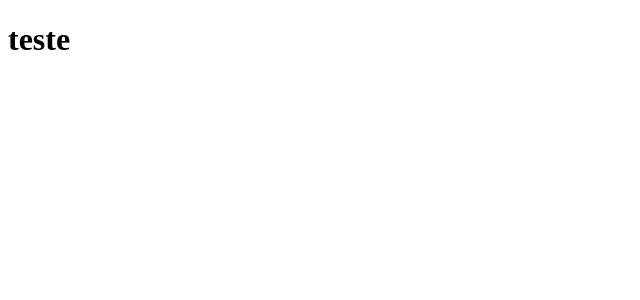
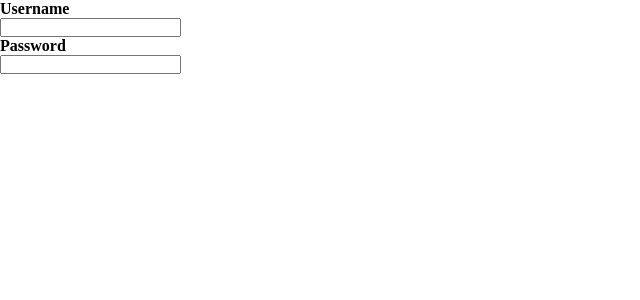
Before and after one commit to emanusantos/bbcrud, a React (Create React App) app: page / in a window 1280 px wide. Shown: the top 300 px of the page, without its empty margins (0-640 px from the left). Built offline with nearby package versions, Linux system fonts and the light colour scheme.

Commit message:
Initialized the login/register page and added react-icons dependency to the project

```diff
--- a/package.json
+++ b/package.json
@@ -8,6 +8,7 @@
     "@testing-library/user-event": "^12.1.10",
     "react": "^17.0.2",
     "react-dom": "^17.0.2",
+    "react-icons": "^4.2.0",
     "react-scripts": "4.0.3",
     "styled-components": "^5.3.0",
     "web-vitals": "^1.0.1"
--- a/src/Pages/loginRegister.js
+++ b/src/Pages/loginRegister.js
@@ -3,7 +3,16 @@ import React from 'react';
 export default function LoginRegister() {
     return (
         <div>
-            <h1>teste</h1>
+            <form action="">
+                <div className="formGroup">
+                    <h4>Username</h4>
+                    <input type="text" name="" id="" />
+                </div>
+                <div className="formGroup">
+                    <h4>Password</h4>
+                    <input type="text" />
+                </div>
+            </form>
         </div>
     )
 }
--- /dev/null
+++ b/src/index.css
@@ -0,0 +1,5 @@
+* {
+    margin: 0;
+    padding: 0;
+    box-sizing: border-box;
+}
--- a/src/index.js
+++ b/src/index.js
@@ -1,5 +1,6 @@
 import React from 'react';
 import ReactDOM from 'react-dom';
+import './index.css';
 import App from './App';
 import reportWebVitals from './reportWebVitals';
 
```
Also changed, not shown: 1 other file (tests, documents, lock files or other folders).
